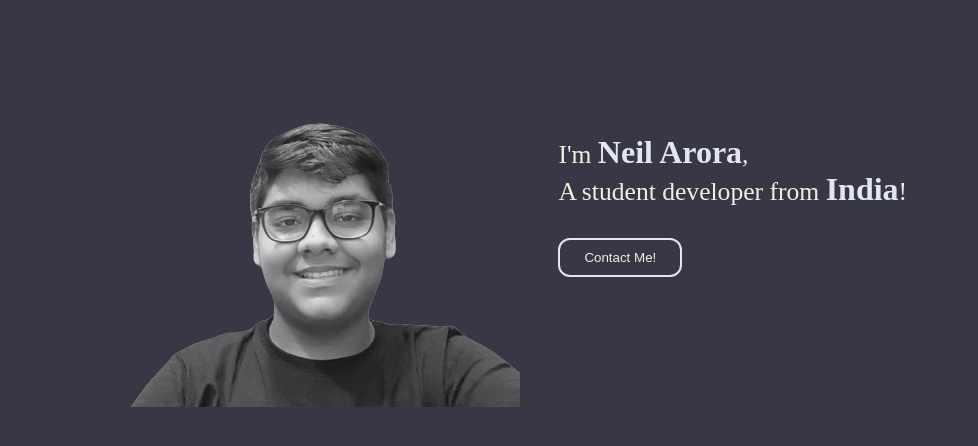
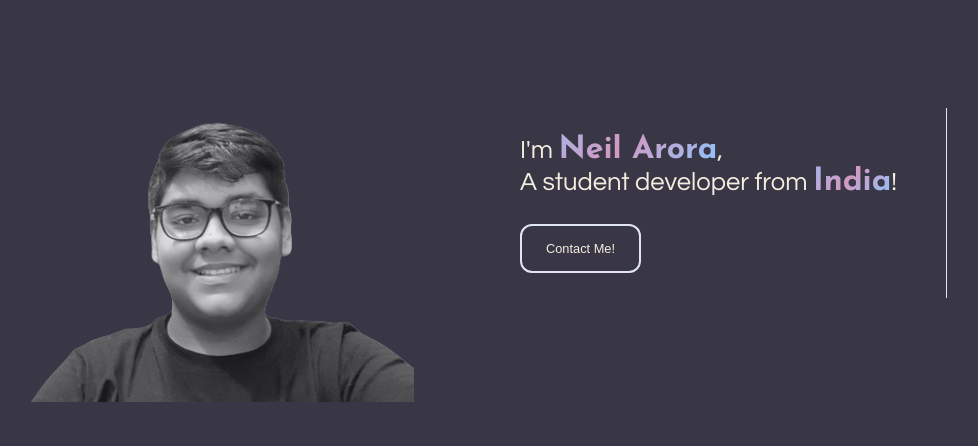
Before and after one commit to japaneil/japaneil.github.io, a plain HTML site: page index.html in a window 1280 px wide. Shown: the whole page, without its empty margins (120-1098 px from the left). Drawn offline with Linux system fonts and the light colour scheme.

Commit message:
edit: added style sheet and changed styling and also added fonts
feature: gradient animation

```diff
--- a/index.html
+++ b/index.html
@@ -1,67 +1,29 @@
 <!DOCTYPE html>
 <html lang="en">
 <head>
-    <style>
-    body {
-        padding: 100px;
-        background-color: #393646;
-        }
-    .column {
-        float: right;
-        width: 50%;
-    }
-    .landing:after {
-        content: "";
-        display: table;
-        clear: both;
-    }
-    p {
-        color: #F4EEE0;
-        font-size: 2vw;
-        float: left;
-    }
-    b {
-        color: #e0e6f4;
-        font-size: 2.5vw;
-    }
-    img {
-        max-width: 100%;
-        height: auto;
-        width: auto\9;
-        float: right;
-        opacity: 0.9;
-    }
-    button {
-        border-radius: 12px;
-        border: 2px solid #e0e6f4;
-        transition-duration: 0.4s;
-        background-color: #393646;
-        color: #F4EEE0;
-        padding: 10px 24px;
-        cursor: pointer;
-    }
-    button:hover {
-        background-color: #F4EEE0;
-        color: #393646;
-        box-shadow: 0 12px 16px 0 rgba(0,0,0,0.24), 0 17px 50px 0 rgba(0,0,0,0.19);
-    }
-
-
-    </style>
+    <link rel="stylesheet" href="style.css">
     <link rel="shortcut icon" type="image/jpg" href="my_photo.png"/>
+    <link rel="preconnect" href="https://fonts.googleapis.com">
+    <link rel="preconnect" href="https://fonts.gstatic.com" crossorigin>
+    <link href="https://fonts.googleapis.com/css2?family=Josefin+Sans:ital,wght@0,100..700;1,100..700&display=swap" rel="stylesheet">
+    <link rel="preconnect" href="https://fonts.googleapis.com">
+    <link rel="preconnect" href="https://fonts.gstatic.com" crossorigin>
+    <link href="https://fonts.googleapis.com/css2?family=Josefin+Sans:ital,wght@0,100..700;1,100..700&family=Questrial&display=swap" rel="stylesheet">
     <meta charset="UTF-8">
     <meta name="viewport" content="width=device-width, initial-scale=1.0">
     <title>Neil Arora.</title>
 </head>
 <body>
     <div class="landing">
-        <div class="column" >
-            <p>&nbsp;&nbsp;&nbsp;&nbsp;&nbsp;&nbsp;I'm    <b>Neil Arora</b>,<br>
-                &nbsp;&nbsp;&nbsp;&nbsp;&nbsp;&nbsp;A student developer from <b>India</b>!
-            <br><br>&nbsp;&nbsp;&nbsp;&nbsp;&nbsp;&nbsp;<a href="mailto:neilarora2008@gmail.com"><button>Contact Me!</button></a></p>
+        <div class="column2">
+            <img src="my_photo.png" alt="my photo">
         </div>
-        <div class="column">
-            <img src="my_photo.png" alt="my photo">
+        <div style="width: 10%;">
+        </div>
+        <div class="column1" >
+            <p >I'm    <b>Neil Arora</b>,<br>
+                A student developer from <b>India</b>!
+            <br><br><a href="mailto:neilarora2008@gmail.com"><button>Contact Me!</button></a></p>
         </div>
     </div>
 </body>
--- /dev/null
+++ b/style.css
@@ -0,0 +1,76 @@
+@keyframes textclip {
+    to {
+        background-position: 200% center;
+    }
+}
+
+body {
+    padding: 100px;
+    background-color: #393646;
+    font-family: "Questrial", sans-serif;
+    }
+.column1 {
+    width: 40%;
+    text-align: left;
+    border-right: 1px solid #e0e6f4;
+    height: fit-content;
+
+}
+.column2 {
+    width: 40%;
+
+}
+
+.landing {
+    display: flex;
+}
+p {
+    color: #F4EEE0;
+    font-size: 2vw;
+    float: left;
+}
+b {
+    color: #e0e6f4;
+    font-size: 2.5vw;
+    font-family: "Josefin Sans", sans-serif;
+    background-image: linear-gradient(
+    -225deg,
+    #d299c2 0%,
+    #8ec5fc 29%,
+    #d299c2 67%,
+    #8ec5fc 100%
+    );
+    background-size: auto auto;
+    background-clip: border-box;
+    background-size: 200% auto;
+    color: #fff;
+    background-clip: text;
+    text-fill-color: transparent;
+    -webkit-background-clip: text;
+    -webkit-text-fill-color: transparent;
+    animation: textclip 2s linear infinite;
+
+}
+
+img {
+    max-width: 100%;
+    height: auto;
+    width: auto\9;
+    float: right;
+    opacity: 0.9;
+}
+button {
+    border-radius: 12px;
+    border: 2px solid #e0e6f4;
+    transition-duration: 0.4s;
+    background-color: #393646;
+    color: #F4EEE0;
+    padding: 15px 24px;
+    cursor: pointer;
+    font-size: 50%;
+}
+button:hover {
+    background-color: #F4EEE0;
+    color: #393646;
+    box-shadow: 0 12px 16px 0 rgba(0,0,0,0.24), 0 17px 50px 0 rgba(0,0,0,0.19);
+}
```
